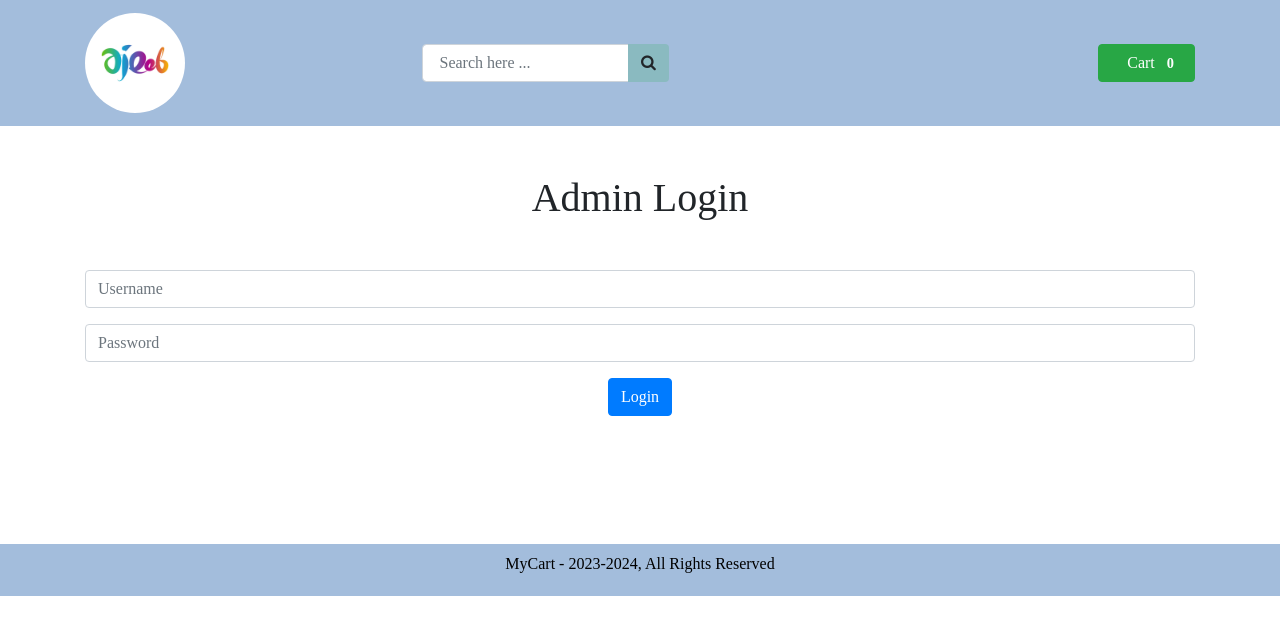
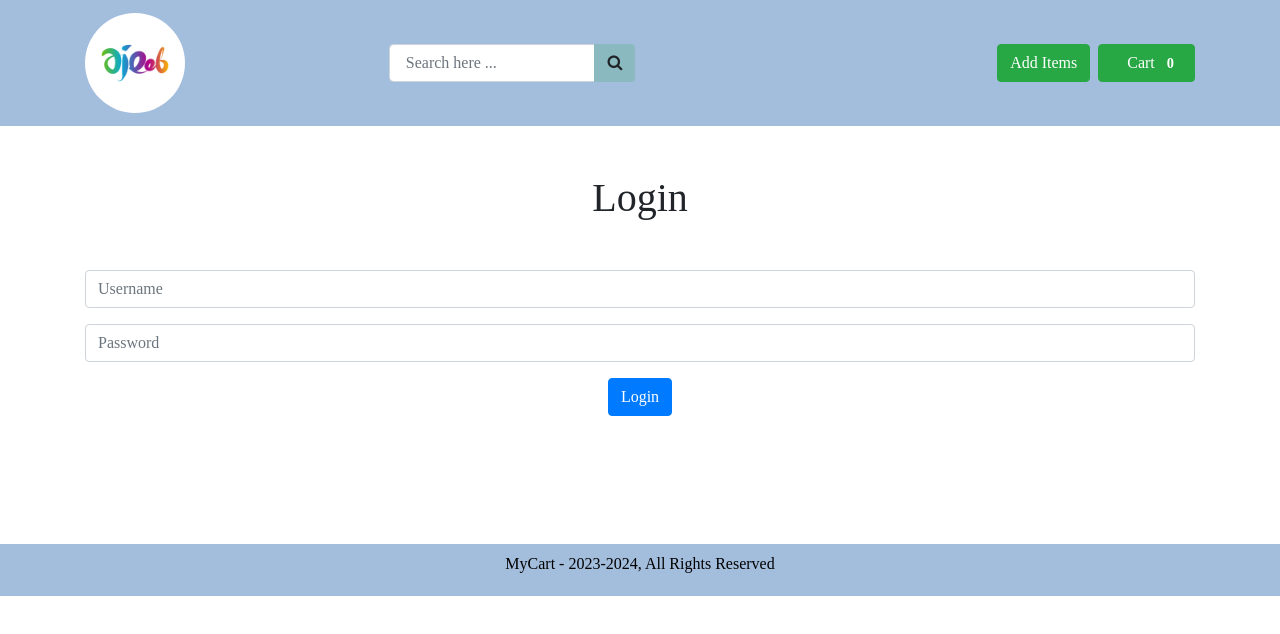
Before and after one commit to Vikrambharathi2/frontend, a React (Create React App) app: page /admin in a window 1280 px wide. Shown: the top 634 px of the page. Built offline with nearby package versions, Linux system fonts and the light colour scheme; a web font is replaced by a local one.

Commit message:
add items button

```diff
--- a/src/components/Header.js
+++ b/src/components/Header.js
@@ -1,40 +1,12 @@
-// import { Link } from "react-router-dom";
-// import Search from "./search";
-// // import Cart from "../pages/Cart";
-
-// export default function Header({cartItems}){
-//     return <nav className="navbar  row">
-//     <div className="col-12 col-md-3">
-//       <div className="navbar-brand">
-//         <Link to="/"><img width="150px" className="logo" alt="logo" src="/images/logo.png" /></Link>
-//       </div>
-//     </div>
-
-//     <div className="col-12 col-md-6 mt-2 mt-md-0 ">
-//        <Search/>
-//     </div>
-
-//     <div className="col-12 col-md-3 mt-4 mt-md-0 text-center">
-//       <Link className="btn btn-success" to={"/Cart"}>
-//       <span id="cart" className="ml-3  ">Cart</span>
-//       <span className="ml-1 " id="cart_count">{cartItems.length}</span>
-//       </Link>
-
-//     </div>
-//   </nav>
-
-// }
-
 import React from "react";
 import { Link } from "react-router-dom";
-import { Navbar, Nav, Container, Button } from "react-bootstrap";
+import { Navbar, Nav, Container } from "react-bootstrap";
 import Search from "./search";
 
 export default function Header({ cartItems }) {
   return (
-    <Navbar   expand="md" sticky="top">
+    <Navbar expand="md" sticky="top">
       <Container>
-        {/* Logo Section */}
         <Navbar.Brand>
           <Link to="/">
             <img
@@ -46,18 +18,15 @@ export default function Header({ cartItems }) {
           </Link>
         </Navbar.Brand>
 
-        {/* Toggle Button for Small Screens */}
         <Navbar.Toggle aria-controls="navbarCollapse" />
 
         <Navbar.Collapse id="navbarCollapse">
-          {/* Centered Search Section */}
           <Nav className="mx-auto">
             <Search />
           </Nav>
-
-          {/* Cart Section */}
           <Nav className="ml-md-auto">
-            <Link className="btn btn-success" to={"/Cart"}>
+            <Link className="btn btn-success mr-2" to="/admin">Add Items</Link>
+            <Link className="btn btn-success" to="/Cart">
               <span id="cart" className="ml-3">
                 Cart
               </span>
--- a/src/pages/login.js
+++ b/src/pages/login.js
@@ -20,7 +20,7 @@ export default function Login() {
 
     return (
         <form onSubmit={handleSubmit} className="container mt-5">
-            <h1 className="mb-5">Admin Login</h1>
+            <h1 className="mb-5">Login</h1>
             <div className="mb-3">
                 <input type="text" value={username} onChange={(e) => setUsername(e.target.value)} name="username" placeholder="Username" className="form-control" />
             </div>
```
